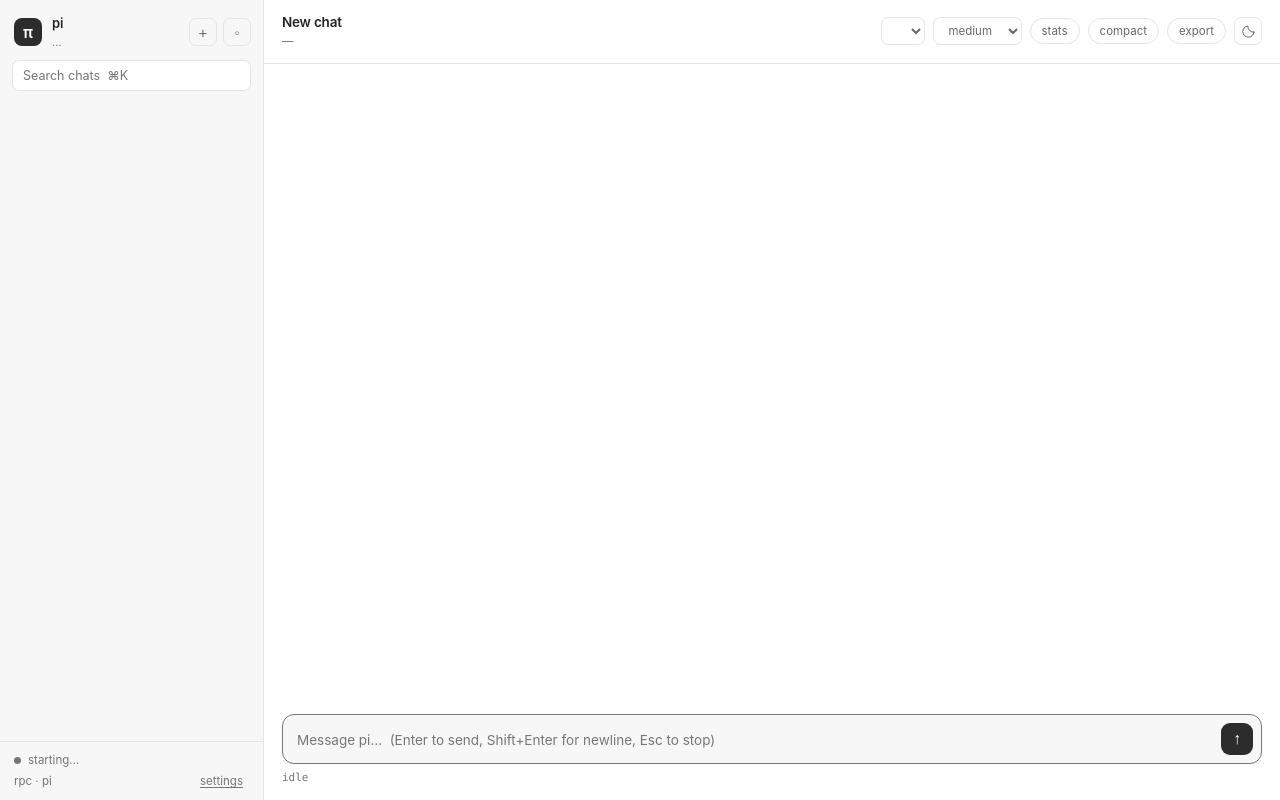
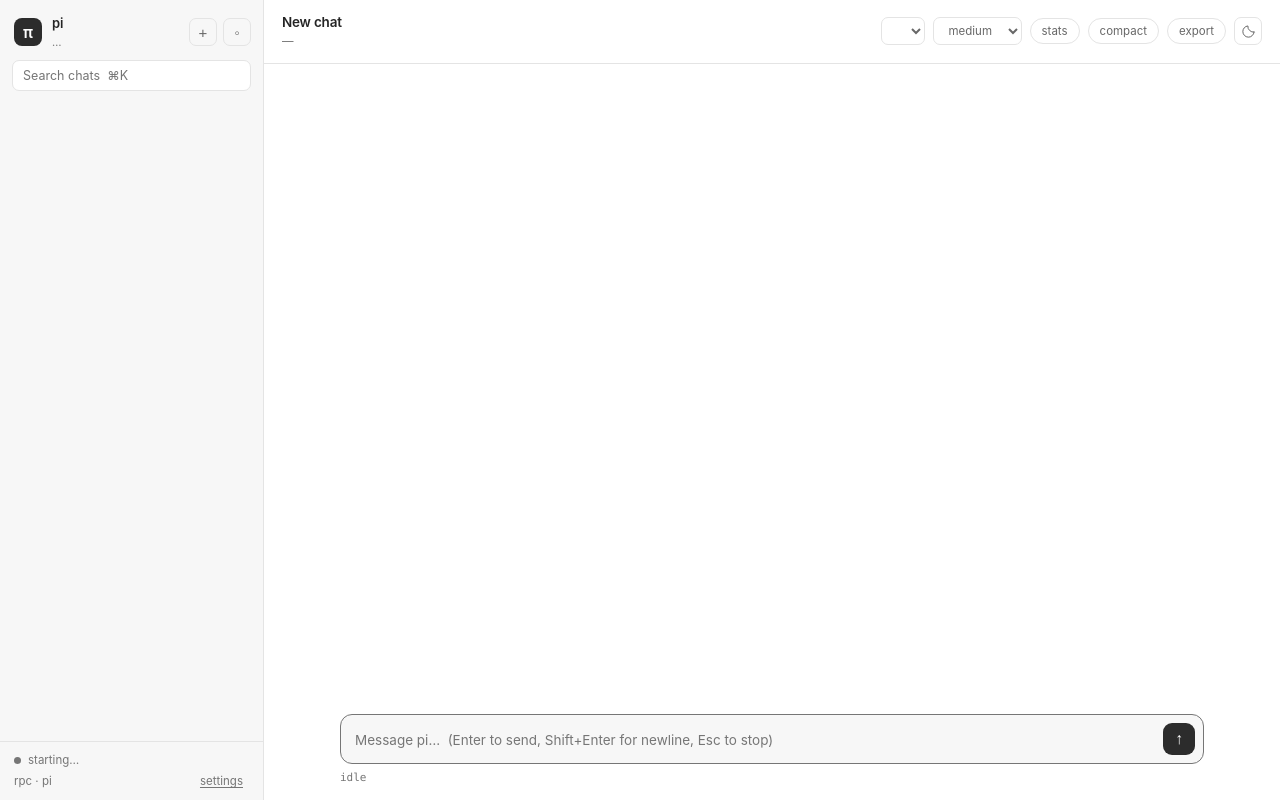
Before and after one commit to TyrellD1/pi-tauri_ui, a website built with Vite: page index.html in a window 1280 px wide. Built offline with nearby package versions, Linux system fonts and the light colour scheme.

Commit message:
style: center conversation column (max-width 900px) on wide windows

```diff
--- a/src/style.css
+++ b/src/style.css
@@ -159,7 +159,7 @@ body {
 :root[data-theme="dark"] .theme-toggle .sun { display: block; }
 :root[data-theme="dark"] .theme-toggle .moon { display: none; }
 
-#notices { padding: 0 18px; }
+#notices { padding: 0 18px; width: 100%; max-width: 900px; margin: 0 auto; }
 .notice {
   margin-top: 10px; padding: 8px 12px; border-radius: var(--radius);
   background: var(--surface); border: 1px solid var(--line);
@@ -168,7 +168,7 @@ body {
 }
 .notice button { border: none; background: none; cursor: pointer; color: var(--quiet); }
 
-.messages { flex: 1; overflow-y: auto; padding: 18px 18px 12px 18px; scroll-behavior: smooth; }
+.messages { flex: 1; overflow-y: auto; padding: 18px 18px 12px 18px; scroll-behavior: smooth; width: 100%; max-width: 900px; margin: 0 auto; }
 .msg { margin-bottom: 14px; max-width: 860px; }
 .msg-row { display: flex; gap: 10px; }
 /* user messages hug the right; pi stays left */
@@ -230,7 +230,7 @@ body {
 .caret { display: inline-block; width: 7px; height: 14px; background: var(--muted); vertical-align: -2px; margin-left: 2px; animation: pulse 0.9s infinite; }
 
 /* ---------- composer ---------- */
-#composer-wrap { padding: 10px 18px 14px 18px; background: linear-gradient(to top, var(--page) 70%, transparent); }
+#composer-wrap { padding: 10px 18px 14px 18px; background: linear-gradient(to top, var(--page) 70%, transparent); width: 100%; max-width: 900px; margin: 0 auto; }
 .queue-bar {
   font-size: 11.5px; color: var(--muted); background: var(--surface);
   border: 1px solid var(--line); border-radius: var(--radius); padding: 6px 10px; margin-bottom: 8px;
```
